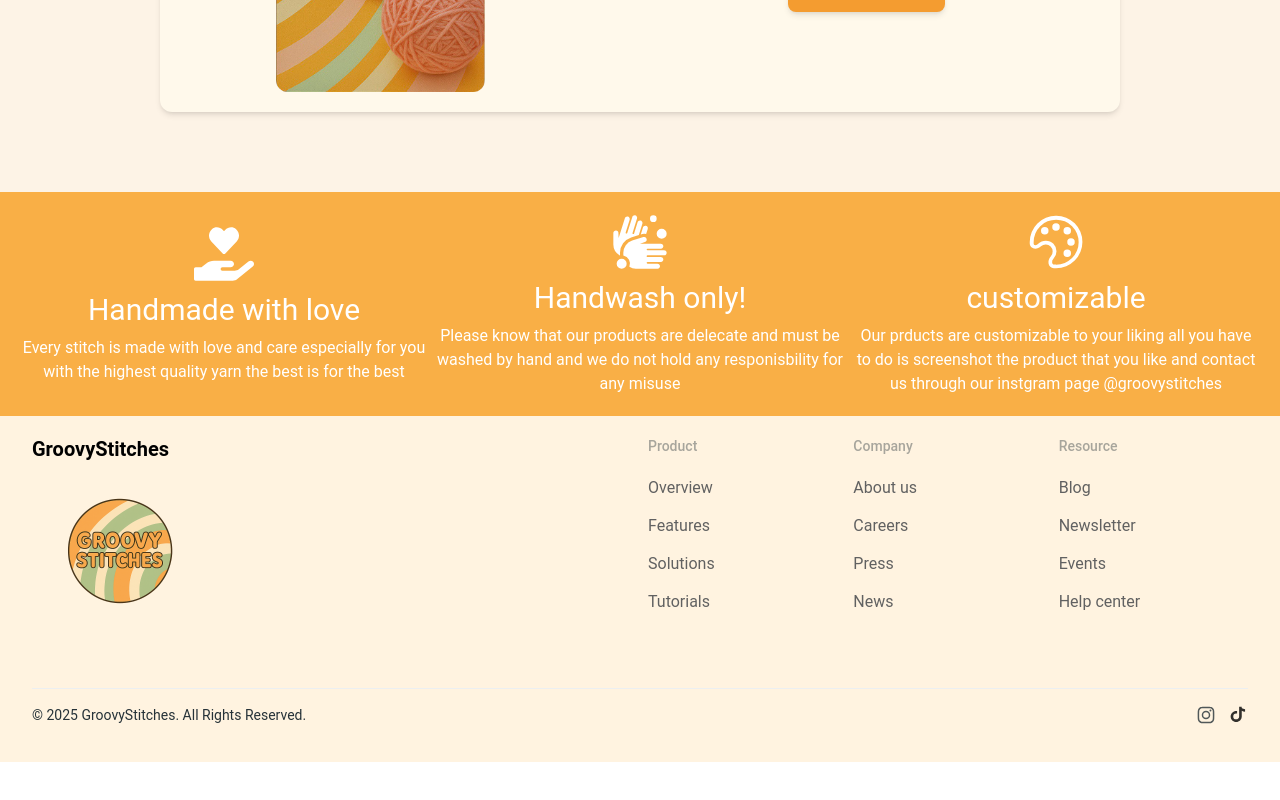
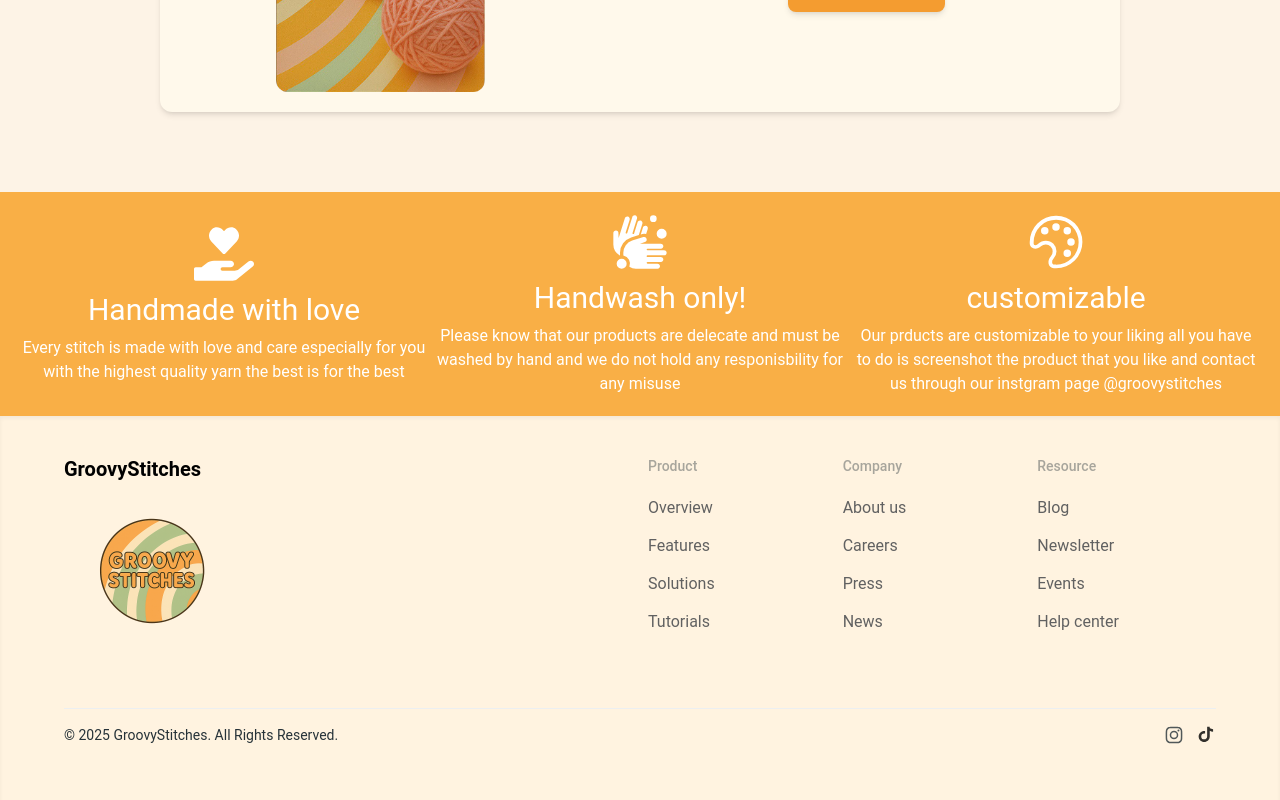
Before and after one commit to emananwar2003/groovystitches, a React (Vite) app: page / in a window 1280 px wide. Shown: the part 1393-2193 px from the top of the page. Before the commit the page ends 2155 px from the top, so only its background shows below. Built offline with nearby package versions, Linux system fonts and the light colour scheme.

Commit message:
Refactor Notfound component: simplify return statement and remove unnecessary code Enhance Footer component: add shadow effect and adjust padding for better layout

```diff
--- a/src/UserLayout/pages/Notfound/Notfound.jsx
+++ b/src/UserLayout/pages/Notfound/Notfound.jsx
@@ -1,11 +1,5 @@
+const Notfound = () => {
+  return <div>Not Found!</div>;
+};
 
-
-const Notfound = () => {
-    return (
-        <div>
-         hello
-        </div>
-    )
-}
-
-export default Notfound
+export default Notfound;
--- a/src/components/footer/Footer.jsx
+++ b/src/components/footer/Footer.jsx
@@ -20,8 +20,8 @@ const currentYear = new Date().getFullYear();
 
 export default function Footer() {
   return (
-    <footer className="relative w-full bg-orange-50">
-      <div className="mx-auto w-full max-w-7xl px-8 py-5">
+    <footer className="relative w-full bg-orange-50 shadow-inner">
+      <div className="mx-auto w-full max-w-7xl px-8 py-5 md:px-12 lg:px-16 lg:py-10">
         <div className="grid grid-cols-1 justify-between gap-4 md:grid-cols-2">
           <div>
             <Typography variant="h5" className="mb-2">
```
